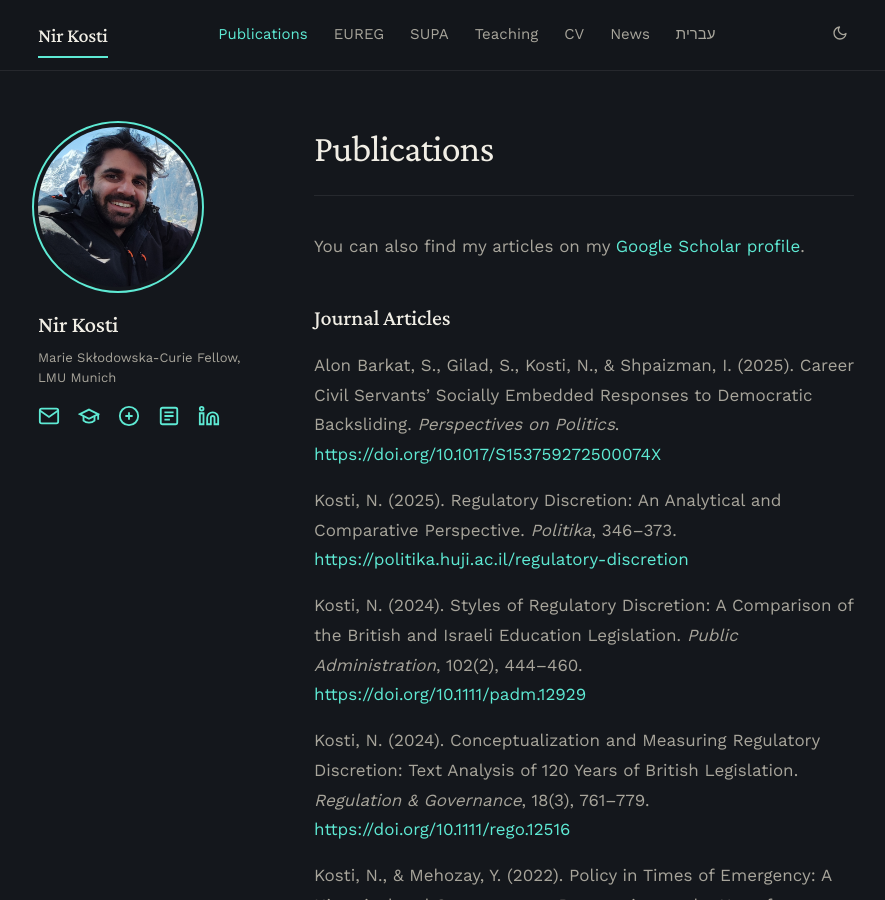
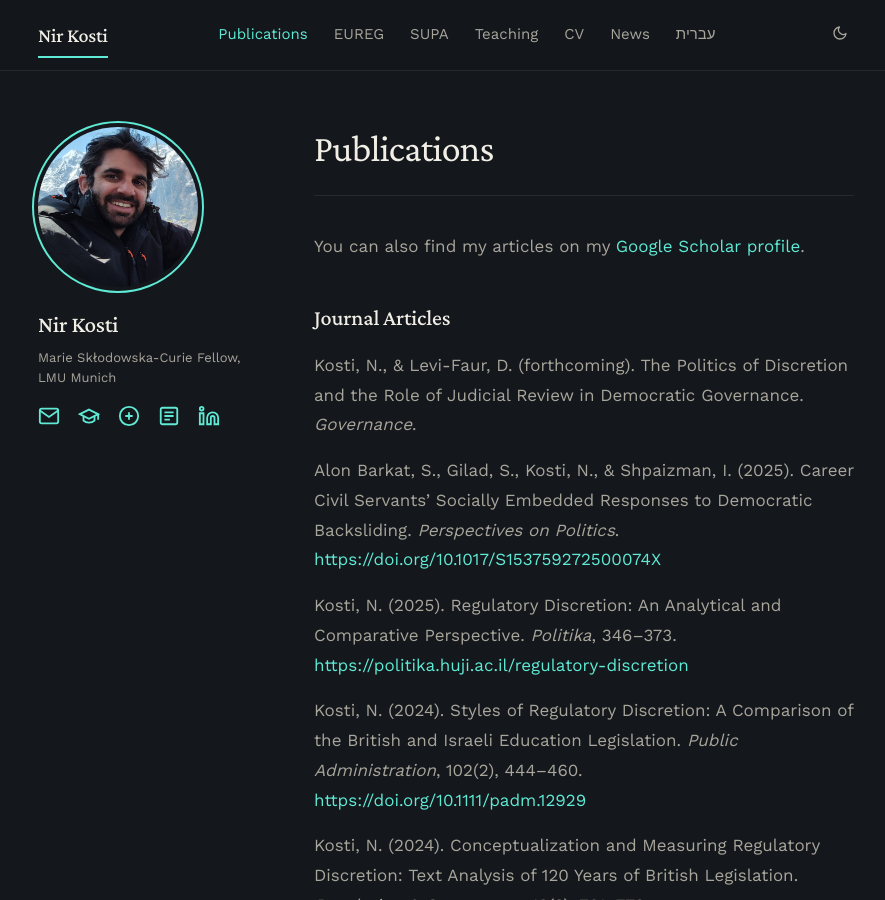
Before and after one commit to NirKosti/nirkosti.github.io, a Jekyll site: the page built from _pages/publications.md, in a window 1280 px wide and 900 px high. Shown: the whole window, without its empty margins (194-1079 px from the left). Built offline with Jekyll 4.4.1, drawn with Linux system fonts in a browser that asks for light colours.

Commit message:
Update publications.md

```diff
--- a/_pages/publications.md
+++ b/_pages/publications.md
@@ -8,6 +8,7 @@ author_profile: true
 You can also find my articles on my [Google Scholar profile](https://scholar.google.com/citations?user=Bu3qKaQAAAAJ&hl).
 
 ## Journal Articles
+Kosti, N., & Levi-Faur, D. (forthcoming). The Politics of Discretion and the Role of Judicial Review in Democratic Governance. *Governance*.
 
 Alon Barkat, S., Gilad, S., Kosti, N., & Shpaizman, I. (2025). Career Civil Servants' Socially Embedded Responses to Democratic Backsliding. *Perspectives on Politics*. [https://doi.org/10.1017/S153759272500074X](https://doi.org/10.1017/S153759272500074X)
 
```
